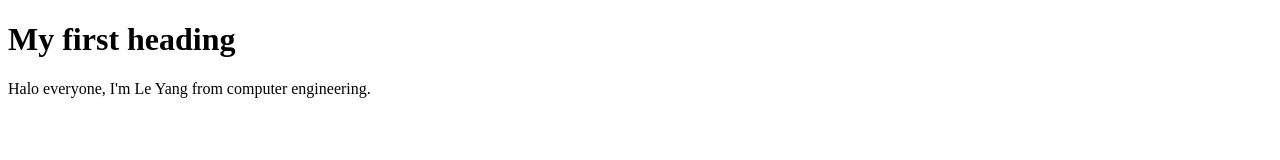
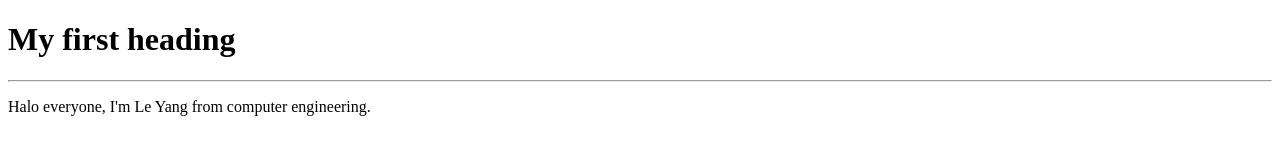
Before and after one commit to stevelimly/test, a plain HTML site: page index.html in a window 1280 px wide. Drawn offline with Linux system fonts and the light colour scheme.

Commit message:
Update index.html

```diff
--- a/index.html
+++ b/index.html
@@ -5,7 +5,7 @@
     <title>EA testing</title>
   </head>
   <body>
-    <h1>My first heading</h1>
+    <h1>My first heading</h1><hr>
     <p>Halo everyone, I'm Le Yang from computer engineering.</p>
   </body>
 </html>
```
